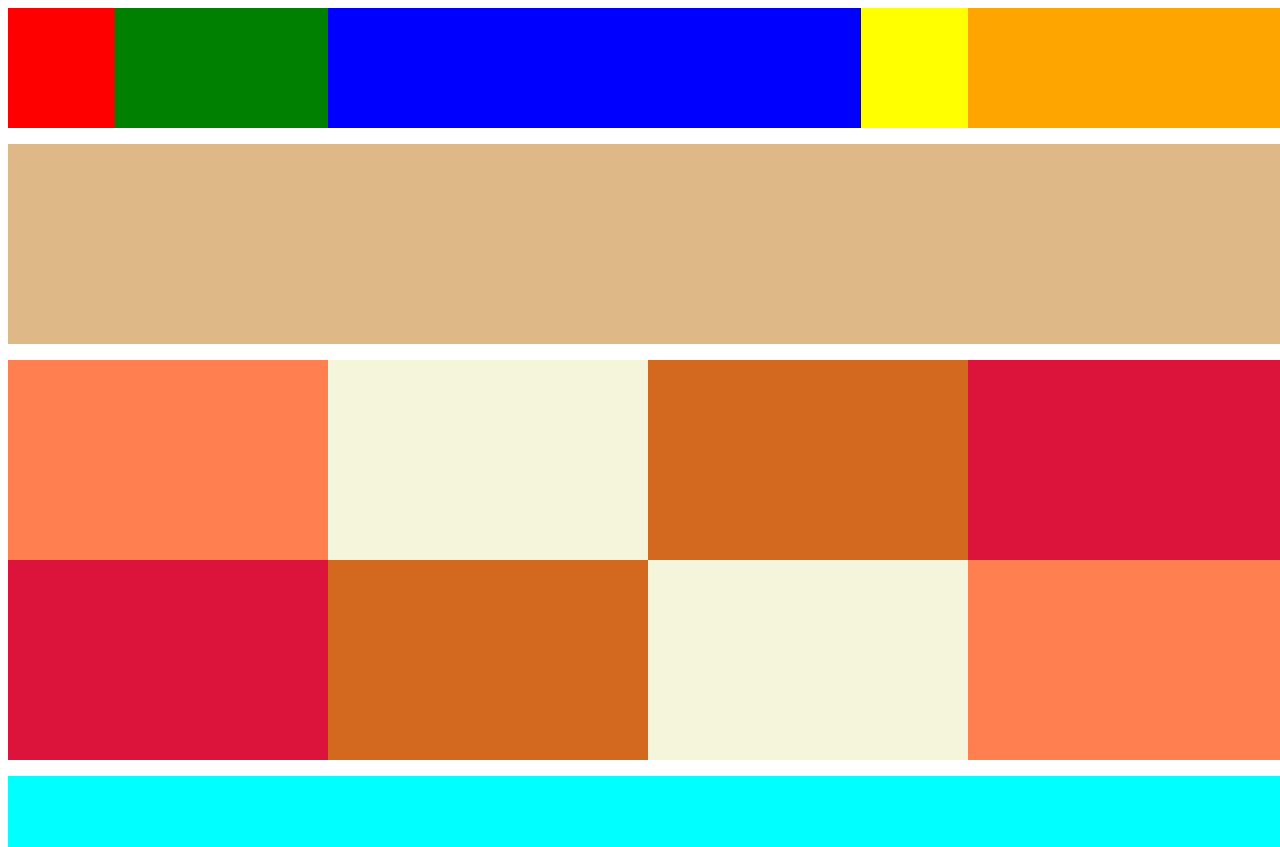
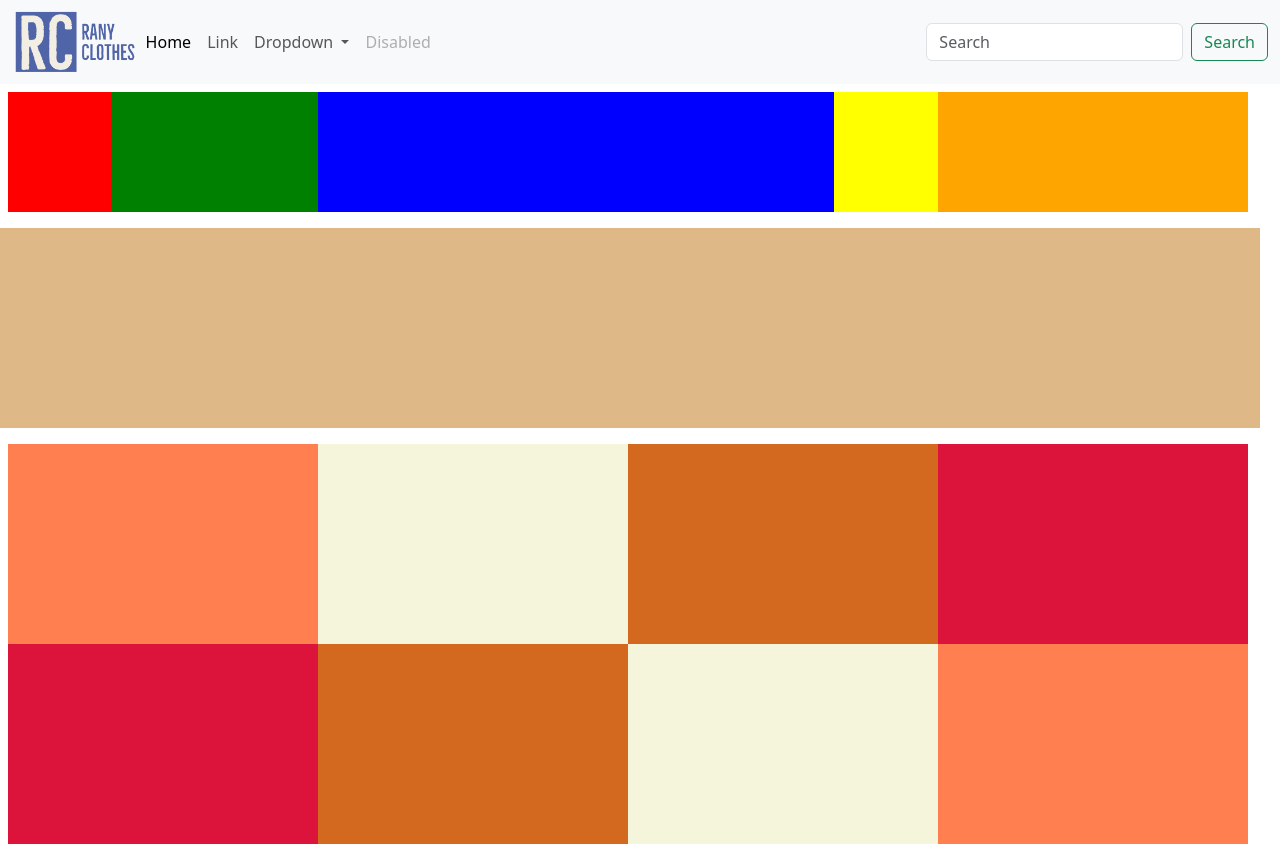
Before and after one commit to alankorn/E-CommerceTera, a plain HTML site: page index.html in a window 1280 px wide. Shown: the top 847 px of the page. Drawn offline with nearby package versions, Linux system fonts and the light colour scheme.

Commit message:
Colocando uma navbar

```diff
--- a/index.html
+++ b/index.html
@@ -4,10 +4,48 @@
     <meta charset="UTF-8">
     <meta http-equiv="X-UA-Compatible" content="IE=edge">
     <meta name="viewport" content="width=device-width, initial-scale=1.0">
+    <link href="https://cdn.jsdelivr.net/npm/bootstrap@5.3.0-alpha1/dist/css/bootstrap.min.css" rel="stylesheet" integrity="sha384-GLhlTQ8iRABdZLl6O3oVMWSktQOp6b7In1Zl3/Jr59b6EGGoI1aFkw7cmDA6j6gD" crossorigin="anonymous">
     <link rel="stylesheet" href="style.css">
     <title>Document</title>
 </head>
 <body>
+
+    <nav class="navbar navbar-expand-lg bg-body-tertiary">
+        <div class="container-fluid">
+          <img src="./images/RANY CLOTHES-logos_transparent.png" class="logo" alt="">
+          <button class="navbar-toggler" type="button" data-bs-toggle="collapse" data-bs-target="#navbarSupportedContent" aria-controls="navbarSupportedContent" aria-expanded="false" aria-label="Toggle navigation">
+            <span class="navbar-toggler-icon"></span>
+          </button>
+          <div class="collapse navbar-collapse" id="navbarSupportedContent">
+            <ul class="navbar-nav me-auto mb-2 mb-lg-0">
+              <li class="nav-item">
+                <a class="nav-link active" aria-current="page" href="#">Home</a>
+              </li>
+              <li class="nav-item">
+                <a class="nav-link" href="#">Link</a>
+              </li>
+              <li class="nav-item dropdown">
+                <a class="nav-link dropdown-toggle" href="#" role="button" data-bs-toggle="dropdown" aria-expanded="false">
+                  Dropdown
+                </a>
+                <ul class="dropdown-menu">
+                  <li><a class="dropdown-item" href="#">Action</a></li>
+                  <li><a class="dropdown-item" href="#">Another action</a></li>
+                  <li><hr class="dropdown-divider"></li>
+                  <li><a class="dropdown-item" href="#">Something else here</a></li>
+                </ul>
+              </li>
+              <li class="nav-item">
+                <a class="nav-link disabled">Disabled</a>
+              </li>
+            </ul>
+            <form class="d-flex" role="search">
+              <input class="form-control me-2" type="search" placeholder="Search" aria-label="Search">
+              <button class="btn btn-outline-success" type="submit">Search</button>
+            </form>
+          </div>
+        </div>
+      </nav>
     <div class="row">
         <div class="col col-12 borda headder">
             <div class="col col-1 borda borda-vermelha" id="logo" >logo</div>
@@ -41,11 +79,6 @@
     <div class="row">
         <div class="col col-12 borda footer"></div>
     </div>
-
-
-
-
-
-
+    <script src="https://cdn.jsdelivr.net/npm/bootstrap@5.3.0-alpha1/dist/js/bootstrap.bundle.min.js" integrity="sha384-w76AqPfDkMBDXo30jS1Sgez6pr3x5MlQ1ZAGC+nuZB+EYdgRZgiwxhTBTkF7CXvN" crossorigin="anonymous"></script>
 </body>
 </html>
--- a/style.css
+++ b/style.css
@@ -156,3 +156,7 @@ body{
         display: none;
     }
 }
+
+.logo{
+    max-width: 10%;
+}
```
